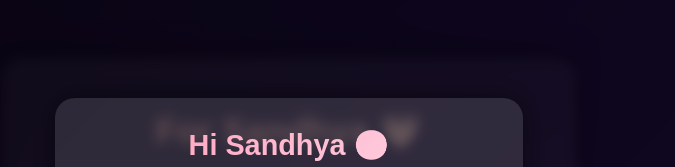
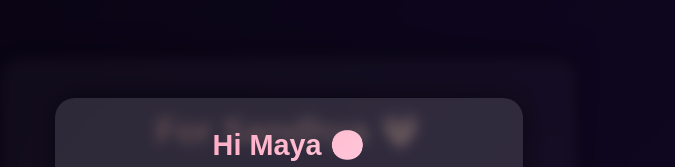
Before and after one commit to gunjeetbawa10/sanndyy, a plain HTML site: page index.html in a window 1280 px wide. Shown: the part 148-315 px from the top of the page, without its empty margins (351-1026 px from the left). Drawn offline with Linux system fonts and the light colour scheme.

Commit message:
Update index.html

```diff
--- a/index.html
+++ b/index.html
@@ -78,7 +78,7 @@
 </div>
 <div id="introScreen" style="position:fixed;inset:0;display:flex;justify-content:center;align-items:center;background:rgba(0,0,0,0.7);backdrop-filter:blur(6px);z-index:1000;text-align:center;padding:20px;">
   <div style="background:rgba(255,255,255,0.12);padding:30px 24px;border-radius:20px;max-width:420px;box-shadow:0 0 25px rgba(0,0,0,0.5);">
-    <h2 style="margin:0 0 10px;font-size:1.8rem;background:linear-gradient(135deg,#ff9bb7,#ffd8e7);-webkit-background-clip:text;color:transparent;">Hi Sandhya 😌</h2>
+    <h2 style="margin:0 0 10px;font-size:1.8rem;background:linear-gradient(135deg,#ff9bb7,#ffd8e7);-webkit-background-clip:text;color:transparent;">Hi Maya 😌</h2>
     <p style="font-size:1rem;line-height:1.6;margin:0 0 18px;color:#ffe6f0;">Before we even start… yes, I miss you. And yes, Netflix stole you from me. I’m filing a complaint 😂
 Tap next and let me expose you letter by letter, Breathe, fix your smile, and don’t act too excited. I know you’re already blushing a little.</p>
     <button onclick="startGame()" style="padding:12px 20px;border:none;border-radius:12px;background:#ff6b88;color:#22020a;font-weight:700;cursor:pointer;font-size:1rem;">Okay fine… let me in 😏</button>
```
